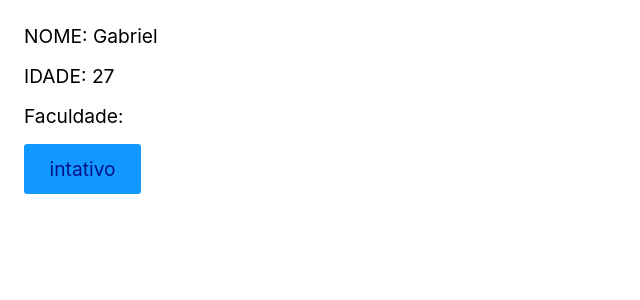
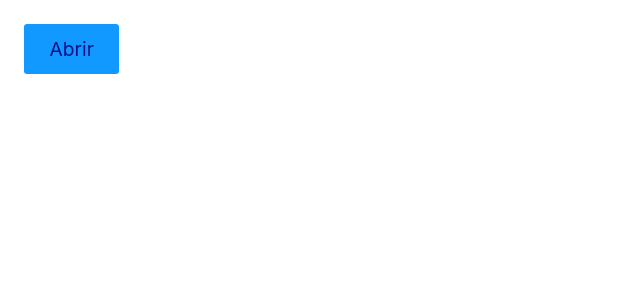
Before and after one commit to GabeGreison/reactApp, a React (Create React App) app in the folder meuapp/: page / in a window 1280 px wide. Shown: the top 300 px of the page, without its empty margins (0-640 px from the left). Built offline with nearby package versions, Linux system fonts and the light colour scheme.

Commit message:
modal exercise

```diff
--- a/meuapp/src/App.js
+++ b/meuapp/src/App.js
@@ -1,26 +1,21 @@
 import React from "react";
+import ButtonModal from "./ButtonModal";
+import Modal from "./Modal.js";
 
 
 
 const App = () => {
+  const [modal, setModal] = React.useState(false)
 
-  const [ativo ,setAtivo] = React.useState(false)
-  const [dados, setDados] = React.useState({nome: 'Gabriel' , idade:"27"})
 
-  function handleClick(){
-    setAtivo(!ativo);
-    setDados({ ...dados, faculdade: 'Não possui faculdade'})
-  }
-  return (<>
-  <p>NOME: {dados.nome}</p>
-  <p>IDADE: {dados.idade}</p>
-  <p>Faculdade: {dados.faculdade}</p>
-  <button
-    onClick = {handleClick}>
-    {ativo ? 'ativo' : 'intativo'}
-  </button>
-  </>
+  return(
+    <div>
+      <Modal modal ={modal} setModal ={setModal} />
+      <ButtonModal setModal={setModal} />
+
+    </div>
   )
+
 };
 
 export default App;
--- /dev/null
+++ b/meuapp/src/ButtonModal.js
@@ -0,0 +1,13 @@
+import React from 'react'
+
+const ButtonModal = ({setModal}) => {
+
+
+    return (
+        <button onClick={() => setModal(true)}>
+            Abrir
+        </button>
+    )
+}
+
+export default ButtonModal
--- /dev/null
+++ b/meuapp/src/Modal.js
@@ -0,0 +1,14 @@
+import React from 'react'
+
+const Modal = ({modal, setModal}) => {
+    if(modal){
+    return (
+        <div>
+        Esse é um modal <button onClick={() => setModal(false)}>Fechar</button>
+        </div>
+    )
+    }
+    return null
+}
+
+export default Modal
```
Also changed, not shown: meuapp/src/Header.js (deleted, +0 -22 lines), meuapp/src/Produtos.js (deleted, +0 -35 lines), meuapp/src/Titulo.js (deleted, +0 -12 lines).
